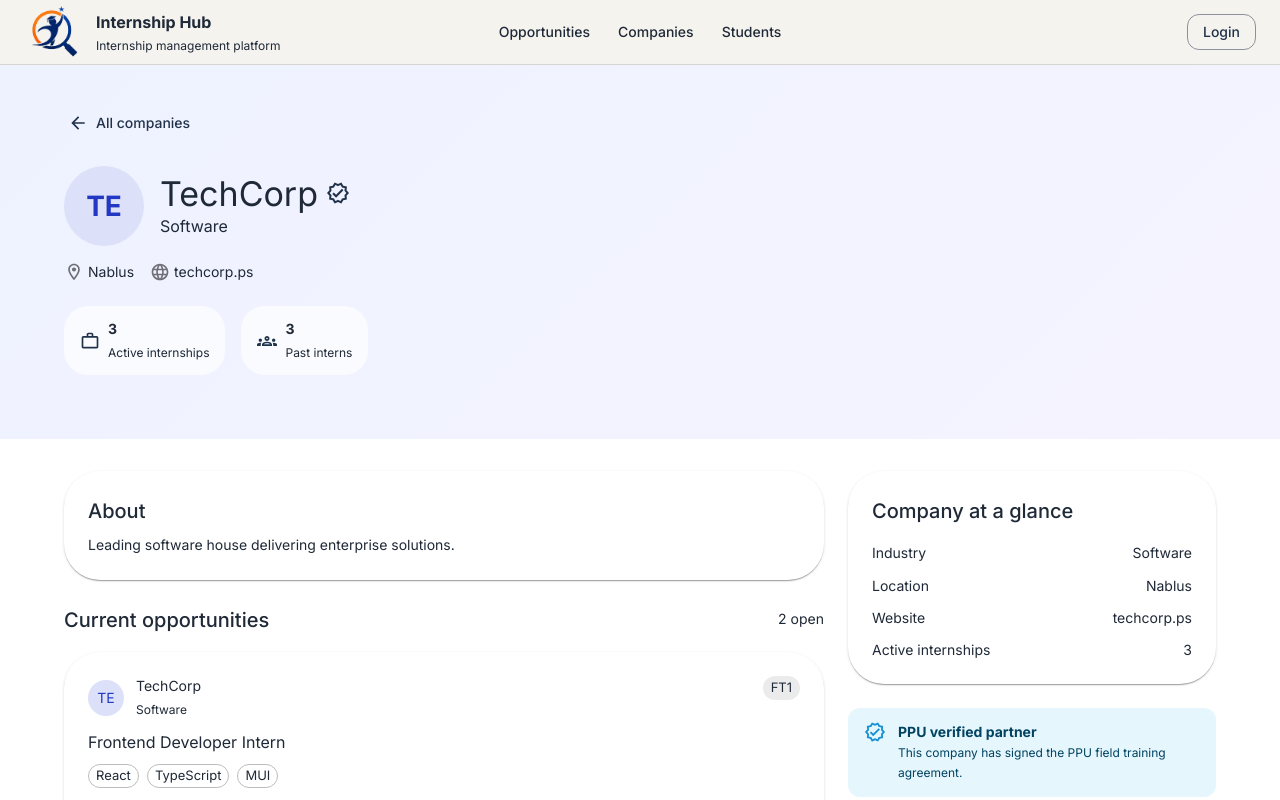
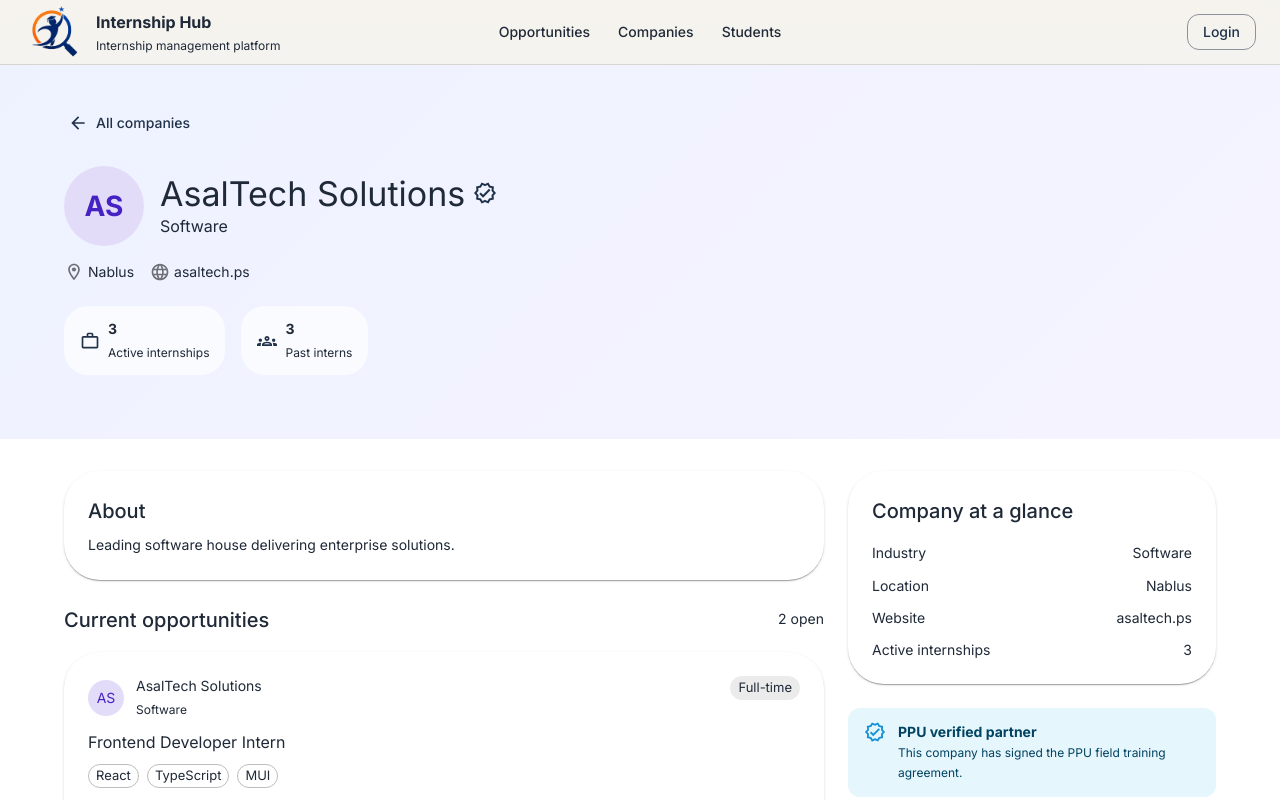
Before and after one commit to AHL-Group2-project/training-opportunities-website, a React (Vite) app in the folder frontend/: page /companies/1 in a window 1280 px wide. Shown: the top 800 px of the page. Built offline with nearby package versions, Linux system fonts and the light colour scheme.

Commit message:
feat: add mock data files

```diff
--- a/frontend/src/mock/Companies.ts
+++ b/frontend/src/mock/Companies.ts
@@ -6,7 +6,8 @@
   location: string;
   seats: number;
   daysLeft: number;
-  appliedCount: number;
+  applicants: number;
+  status?: "active" | "closed" | "draft";
 }
 
 export interface PastIntern {
@@ -24,41 +25,50 @@
   activeOpportunities: number;
   website: string;
   verified: boolean;
+  isActive?: boolean;
+  email?: string;
+  phone?: string;
   opportunities: Opportunity[];
   pastInterns: PastIntern[];
   gallery: string[];
 }
 
-export const mockCompanies: Company[] = [
+export const MOCK_COMPANIES: Company[] = [
   {
     id: 1,
-    name: "TechCorp",
+    name: "AsalTech Solutions",
     industry: "Software",
+    logo: "/src/assets/images/companies/asal.png",
     description: "Leading software house delivering enterprise solutions.",
     location: "Nablus",
     activeOpportunities: 3,
-    website: "techcorp.ps",
+    website: "asaltech.ps",
     verified: true,
+    isActive: true,
+    email: "careers@asaltech.ps",
+    phone: "+970 9 234 5678",
     opportunities: [
       {
         id: 1,
         title: "Frontend Developer Intern",
-        type: "FT1",
+        type: "Full-time",
         skills: ["React", "TypeScript", "MUI"],
         location: "Nablus",
         seats: 2,
         daysLeft: 12,
-        appliedCount: 18,
+        applicants: 18,
+        status: "active",
       },
       {
         id: 2,
         title: "Backend Developer Intern",
-        type: "FT2",
+        type: "Full-time",
         skills: ["Node.js", "Express", "MongoDB"],
         location: "Nablus",
         seats: 1,
         daysLeft: 20,
-        appliedCount: 9,
+        applicants: 9,
+        status: "active",
       },
     ],
     pastInterns: [
@@ -70,23 +80,28 @@
   },
   {
     id: 2,
-    name: "Design Studio",
+    name: "Foothill",
     industry: "Design",
+    logo: "/src/assets/images/companies/foothill.png",
     description: "Creative studio crafting modern digital experiences.",
     location: "Ramallah",
     activeOpportunities: 1,
     website: "designstudio.ps",
     verified: false,
+    isActive: true,
+    email: "hello@designstudio.ps",
+    phone: "+970 9 298 7654",
     opportunities: [
       {
         id: 3,
         title: "UI/UX Design Intern",
-        type: "FT1",
+        type: "Remote",
         skills: ["Figma", "Adobe XD"],
         location: "Ramallah",
         seats: 1,
         daysLeft: 15,
-        appliedCount: 6,
+        applicants: 6,
+        status: "active",
       },
     ],
     pastInterns: [{ name: "Yousef Karam", major: "Communications Eng." }],
@@ -96,32 +111,38 @@
     id: 3,
     name: "PalSoft Solutions",
     industry: "Software",
+    logo: "/src/assets/images/companies/palsoft.png",
     description:
       "Custom software development and IT consulting for local businesses.",
     location: "Ramallah",
     activeOpportunities: 2,
     website: "palsoft.ps",
     verified: true,
+    isActive: true,
+    email: "jobs@palsoft.ps",
+    phone: "+970 9 251 0000",
     opportunities: [
       {
         id: 4,
         title: "Full Stack Developer Intern",
-        type: "FT1",
+        type: "Hybrid",
         skills: ["React", "Node.js", "PostgreSQL"],
         location: "Ramallah",
         seats: 2,
         daysLeft: 18,
-        appliedCount: 14,
+        applicants: 14,
+        status: "active",
       },
       {
         id: 5,
         title: "QA Engineer Intern",
-        type: "FT2",
+        type: "Full-time",
         skills: ["Selenium", "Jest", "Manual Testing"],
         location: "Ramallah",
         seats: 1,
         daysLeft: 10,
-        appliedCount: 7,
+        applicants: 7,
+        status: "closed",
       },
     ],
     pastInterns: [
@@ -134,22 +155,27 @@
     id: 4,
     name: "Hebron Digital Works",
     industry: "Marketing",
+    logo: "/src/assets/images/companies/hebrondigital.png",
     description:
       "Digital marketing agency helping brands grow their online presence.",
     location: "Hebron",
     activeOpportunities: 1,
     website: "hebrondigital.ps",
     verified: false,
+    isActive: true,
+    email: "careers@hebrondigital.ps",
+    phone: "+970 2 222 3333",
     opportunities: [
       {
         id: 6,
         title: "Social Media Marketing Intern",
-        type: "FT1",
+        type: "On-site",
         skills: ["Content Creation", "SEO", "Analytics"],
         location: "Hebron",
         seats: 3,
         daysLeft: 25,
-        appliedCount: 22,
+        applicants: 22,
+        status: "active",
       },
     ],
     pastInterns: [{ name: "Nour Titi", major: "Business Administration" }],
@@ -157,34 +183,40 @@
   },
   {
     id: 5,
-    name: "Bethlehem Networks",
+    name: "AHL Logics",
     industry: "IT Infrastructure",
+    logo: "/src/assets/images/companies/ahl.png",
     description:
       "Networking and cybersecurity solutions for enterprises across Palestine.",
-    location: "Bethlehem",
+    location: "Hebron",
     activeOpportunities: 2,
     website: "bethlehemnet.ps",
     verified: true,
+    isActive: true,
+    email: "hr@bethlehemnet.ps",
+    phone: "+970 2 277 8888",
     opportunities: [
       {
         id: 7,
         title: "Network Administrator Intern",
-        type: "FT1",
+        type: "On-site",
         skills: ["Cisco", "Linux", "Networking"],
         location: "Bethlehem",
         seats: 1,
         daysLeft: 14,
-        appliedCount: 5,
+        applicants: 5,
+        status: "draft",
       },
       {
         id: 8,
         title: "Cybersecurity Intern",
-        type: "FT2",
+        type: "Hybrid",
         skills: ["Security+", "Wireshark", "Firewalls"],
         location: "Bethlehem",
         seats: 1,
         daysLeft: 22,
-        appliedCount: 11,
+        applicants: 11,
+        status: "active",
       },
     ],
     pastInterns: [
@@ -197,22 +229,27 @@
     id: 6,
     name: "Jenin AgriTech",
     industry: "AgriTech",
+    logo: "/src/assets/images/companies/jeninagritech.png",
     description:
       "Building smart agriculture technology to support local farmers.",
     location: "Jenin",
     activeOpportunities: 1,
     website: "jeninagritech.ps",
     verified: false,
+    isActive: true,
+    email: "jobs@jeninagritech.ps",
+    phone: "+970 4 250 1234",
     opportunities: [
       {
         id: 9,
         title: "Data Analyst Intern",
-        type: "FT1",
+        type: "Remote",
         skills: ["Python", "Pandas", "Data Visualization"],
         location: "Jenin",
         seats: 2,
         daysLeft: 16,
-        appliedCount: 9,
+        applicants: 9,
+        status: "active",
       },
     ],
     pastInterns: [
@@ -224,32 +261,38 @@
     id: 7,
     name: "Nablus FinTech",
     industry: "Finance",
+    logo: "/src/assets/images/companies/nablusfintech.png",
     description:
       "Financial technology startup building payment solutions for the region.",
     location: "Nablus",
     activeOpportunities: 2,
     website: "nablusfintech.ps",
     verified: true,
+    isActive: true,
+    email: "careers@nablusfintech.ps",
+    phone: "+970 9 235 9999",
     opportunities: [
       {
         id: 10,
         title: "Backend Developer Intern",
-        type: "FT1",
+        type: "Full-time",
         skills: ["Java", "Spring Boot", "MySQL"],
         location: "Nablus",
         seats: 2,
         daysLeft: 19,
-        appliedCount: 16,
+        applicants: 16,
+        status: "active",
       },
       {
         id: 11,
         title: "Mobile Developer Intern",
-        type: "FT2",
+        type: "Hybrid",
         skills: ["Flutter", "Dart", "Firebase"],
         location: "Nablus",
         seats: 1,
         daysLeft: 8,
-        appliedCount: 13,
+        applicants: 13,
+        status: "active",
       },
     ],
     pastInterns: [
@@ -262,25 +305,33 @@
     id: 8,
     name: "Gaza Creative Media",
     industry: "Media Production",
+    logo: "/src/assets/images/companies/gazacreative.png",
     description:
       "Video production and creative media studio for regional clients.",
     location: "Gaza",
     activeOpportunities: 1,
     website: "gazacreative.ps",
     verified: false,
+    isActive: true,
+    email: "jobs@gazacreative.ps",
+    phone: "+970 8 282 7777",
     opportunities: [
       {
         id: 12,
         title: "Video Editor Intern",
-        type: "FT1",
+        type: "On-site",
         skills: ["Premiere Pro", "After Effects", "Color Grading"],
         location: "Gaza",
         seats: 2,
         daysLeft: 20,
-        appliedCount: 10,
+        applicants: 10,
+        status: "active",
       },
     ],
     pastInterns: [{ name: "Sami Barakat", major: "Media Studies" }],
     gallery: [],
   },
 ];
+
+// Also export as lowercase for backward compatibility
+export const mockCompanies = MOCK_COMPANIES;
--- a/frontend/src/mock/opportunities.ts
+++ b/frontend/src/mock/opportunities.ts
@@ -24,6 +24,7 @@
   description?: string;
   responsibilities?: string[];
   requirements?: string[];
+  status?: "active" | "closed" | "draft";
 }
 
 export const MOCK_OPPORTUNITIES: Opportunity[] = [
@@ -44,6 +45,7 @@
     seats: 3,
     daysLeft: 6,
     applicants: 42,
+    status: "active",
     description:
       "Join the frontend team and help build responsive and accessible web applications for real clients.",
     responsibilities: [
@@ -76,6 +78,7 @@
     seats: 2,
     daysLeft: 12,
     applicants: 31,
+    status: "active",
     description:
       "Work on scalable APIs and backend services powering enterprise applications for local and international clients.",
     responsibilities: [
@@ -108,6 +111,7 @@
     seats: 2,
     daysLeft: 3,
     applicants: 18,
+    status: "active",
     description:
       "Join the mobile development team and contribute to building cross-platform mobile applications using Flutter.",
     responsibilities: [
@@ -140,6 +144,7 @@
     seats: 1,
     daysLeft: 8,
     applicants: 24,
+    status: "active",
     description:
       "Work with the design team to create user-friendly interfaces and improve the overall user experience.",
     responsibilities: [
```
Also changed, not shown: 1 other file (tests, documents, lock files or other folders).
